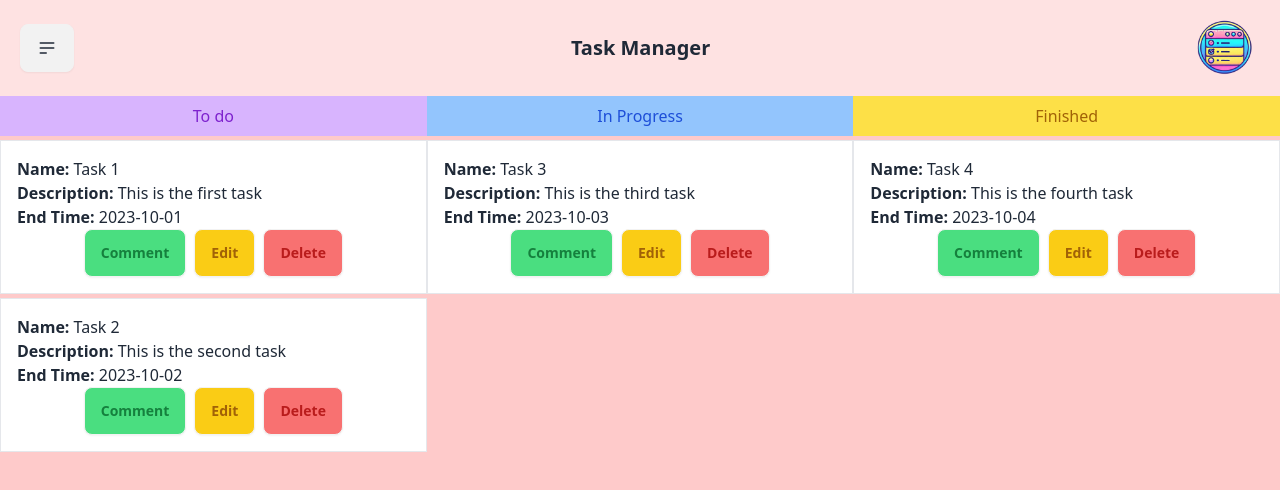
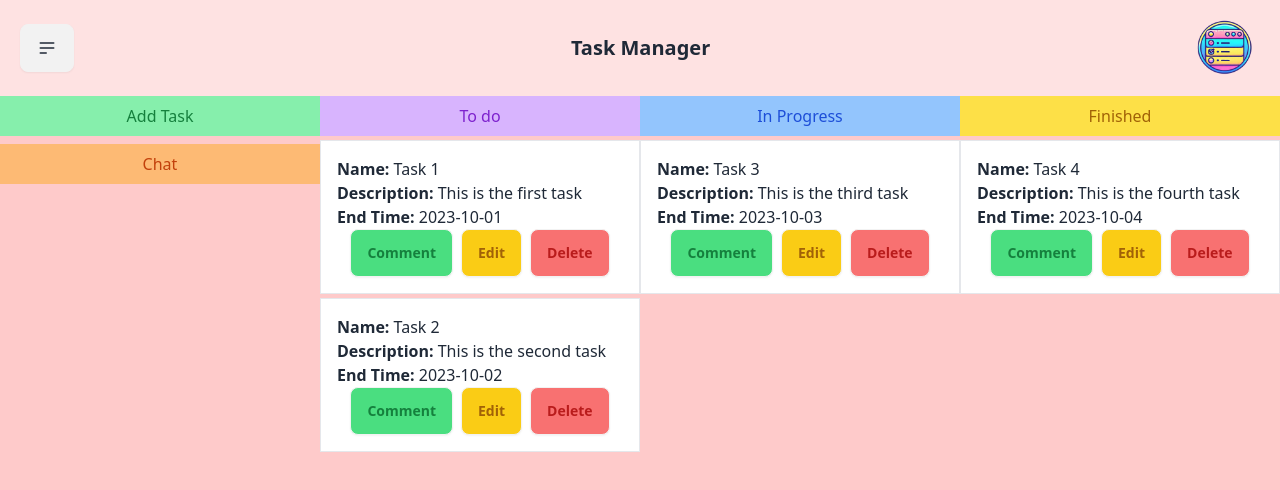
Before and after one commit to NullPointerExceptionNIT/ProjectManager, a React app in the folder frontend/: page /Tasks in a window 1280 px wide. Shown: the top 490 px of the page. Built offline with nearby package versions, Linux system fonts and the light colour scheme; the HTML template or start-up script is replaced by a standard one.

Commit message:
chat option

```diff
--- a/frontend/src/AddTasks.jsx
+++ b/frontend/src/AddTasks.jsx
@@ -28,12 +28,11 @@ function AddTasks() {
                                 >
                                     Person Name
                                 </label>
-                                <input
-                                    type="text"
-                                    id="person-name"
-                                    className="bg-white mt-1 block w-full px-3 py-2 border border-gray-300 rounded-md shadow-sm focus:outline-none focus:ring-indigo-500 focus:border-indigo-500"
-                                    required
-                                />
+                                <select className="select select-bordered w-full max-w-l ">
+                                    <option disabled selected>Who shot first?</option>
+                                    <option>Han Solo</option>
+                                    <option>Greedo</option>
+                                </select>
                             </div>
                         </div>
                         <div className="form-group">
@@ -54,7 +53,7 @@ function AddTasks() {
             </div>
             <div className="flex justify-between items-end p-4">
                 <a
-                    href="Projects"
+                    href="Tasks"
                     className="bg-blue-400 text-black px-4 py-2 rounded hover:bg-blue-300"
                 >
                     Back
--- a/frontend/src/EditTask.jsx
+++ b/frontend/src/EditTask.jsx
@@ -28,12 +28,11 @@ function EditTasks() {
                                 >
                                     Edit person Name
                                 </label>
-                                <input
-                                    type="text"
-                                    id="person-name"
-                                    className="bg-white mt-1 block w-full px-3 py-2 border border-gray-300 rounded-md shadow-sm focus:outline-none focus:ring-indigo-500 focus:border-indigo-500"
-                                    required
-                                />
+                                <select className="select select-bordered w-full max-w-l ">
+                                    <option disabled selected>Who shot first?</option>
+                                    <option>Han Solo</option>
+                                    <option>Greedo</option>
+                                </select>
                             </div>
                         </div>
                         <div className="grid grid-cols-1 md:grid-cols-3 gap-10 mt-5 border rounded-l">
--- a/frontend/src/Header.jsx
+++ b/frontend/src/Header.jsx
@@ -23,9 +23,6 @@ const Profile = () => {
         </li>
         <li>
           <a href="/Profile">Profile</a>
-        </li>
-        <li>
-          <a href="/chatBox">Chat</a>
         </li>
         <li>
           <a href="/AddProject">Add Project</a>
--- a/frontend/src/Tasks.jsx
+++ b/frontend/src/Tasks.jsx
@@ -59,8 +59,16 @@ function TaskContent() {
     };
 
     return (
-        <div className="bg-red-200 h-screen">
+        <div className="bg-red-200 min-h-screen max-w-screen">
             <div className="flex">
+                <div className="flex-1">
+                    <button className="bg-green-300 text-green-700 w-full px-4 py-2">
+                        <span className="btm-nav-label"><a href="AddTasks">Add Task</a></span>
+                    </button>
+                    <button className="bg-orange-300 text-orange-700 w-full px-4 py-2 mt-2">
+                        <span className="btm-nav-label"><a href="ChatBox">Chat</a></span>
+                    </button>
+                </div>
                 <div className="flex-1">
                     <button className="bg-purple-300 text-purple-700 w-full px-4 py-2">
                         <span className="btm-nav-label">To do</span>
```
